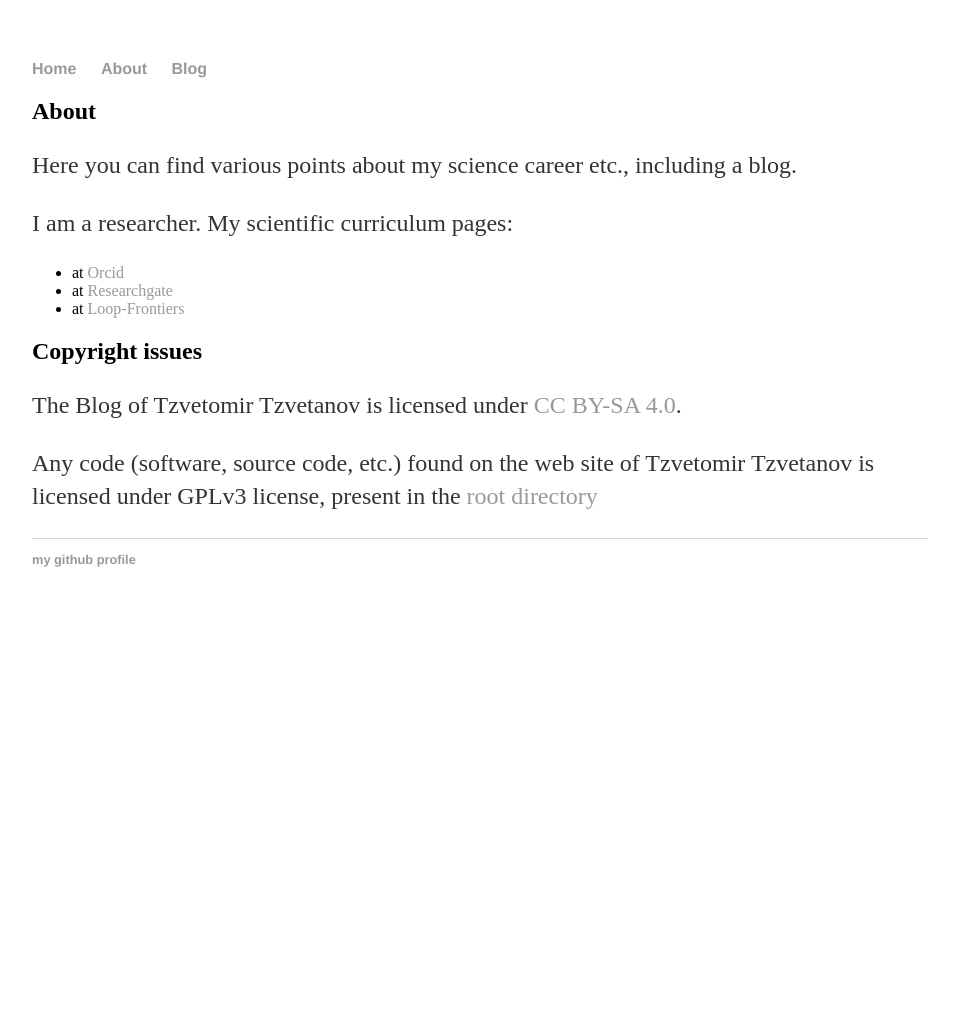
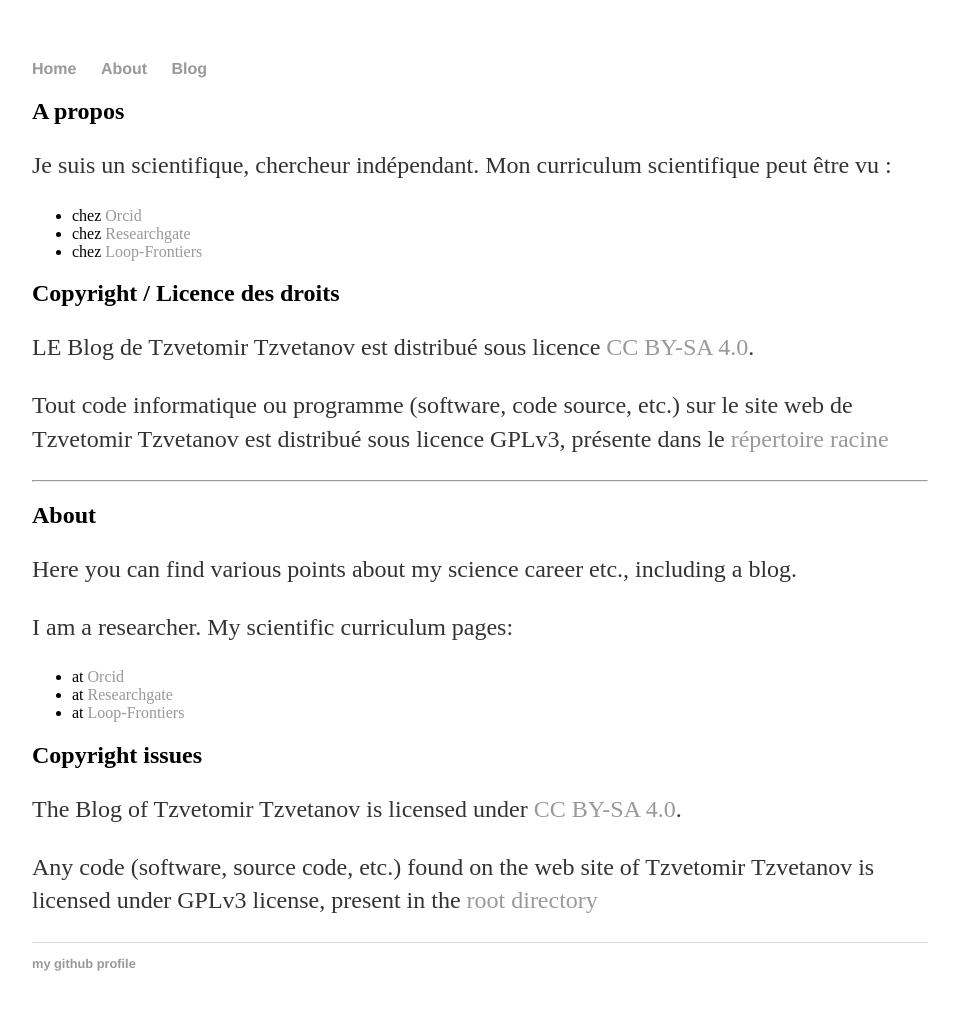
Before and after one commit to tzvet/tzvet.github.io, a Jekyll site: the page built from about/index.md, in a window 1280 px wide. Shown: the whole page, without its empty margins (160-1119 px from the left). Built offline with Jekyll 4.4.1, drawn with Linux system fonts in a browser that asks for light colours; before the commit the page ends 900 px from its top, so only the background shows below that.

Commit message:
Update index.md

```diff
--- a/about/index.md
+++ b/about/index.md
@@ -2,6 +2,21 @@
 layout: default
 title: About the web site "Tzvetomir Tzvetanov personal Github web page"
 ---
+
+## A propos ##
+
+Je suis un scientifique, chercheur indépendant. Mon curriculum scientifique peut être vu :
+- chez [Orcid](https://orcid.org/0000-0002-2553-4741)
+- chez [Researchgate](https://www.researchgate.net/profile/Tzvetomir_Tzvetanov)
+- chez [Loop-Frontiers](https://loop.frontiersin.org/people/17380/overview)
+
+## Copyright / Licence des droits ##
+
+LE Blog de Tzvetomir Tzvetanov est distribué sous licence [CC BY-SA 4.0](https://creativecommons.org/licenses/by-sa/4.0).
+
+Tout code  informatique ou programme (software, code source, etc.) sur le site web de Tzvetomir Tzvetanov est distribué sous licence GPLv3, présente dans le [répertoire racine](https://github.com/tzvet/tzvet.github.io)
+
+------
 
 ## About ##
 
```
